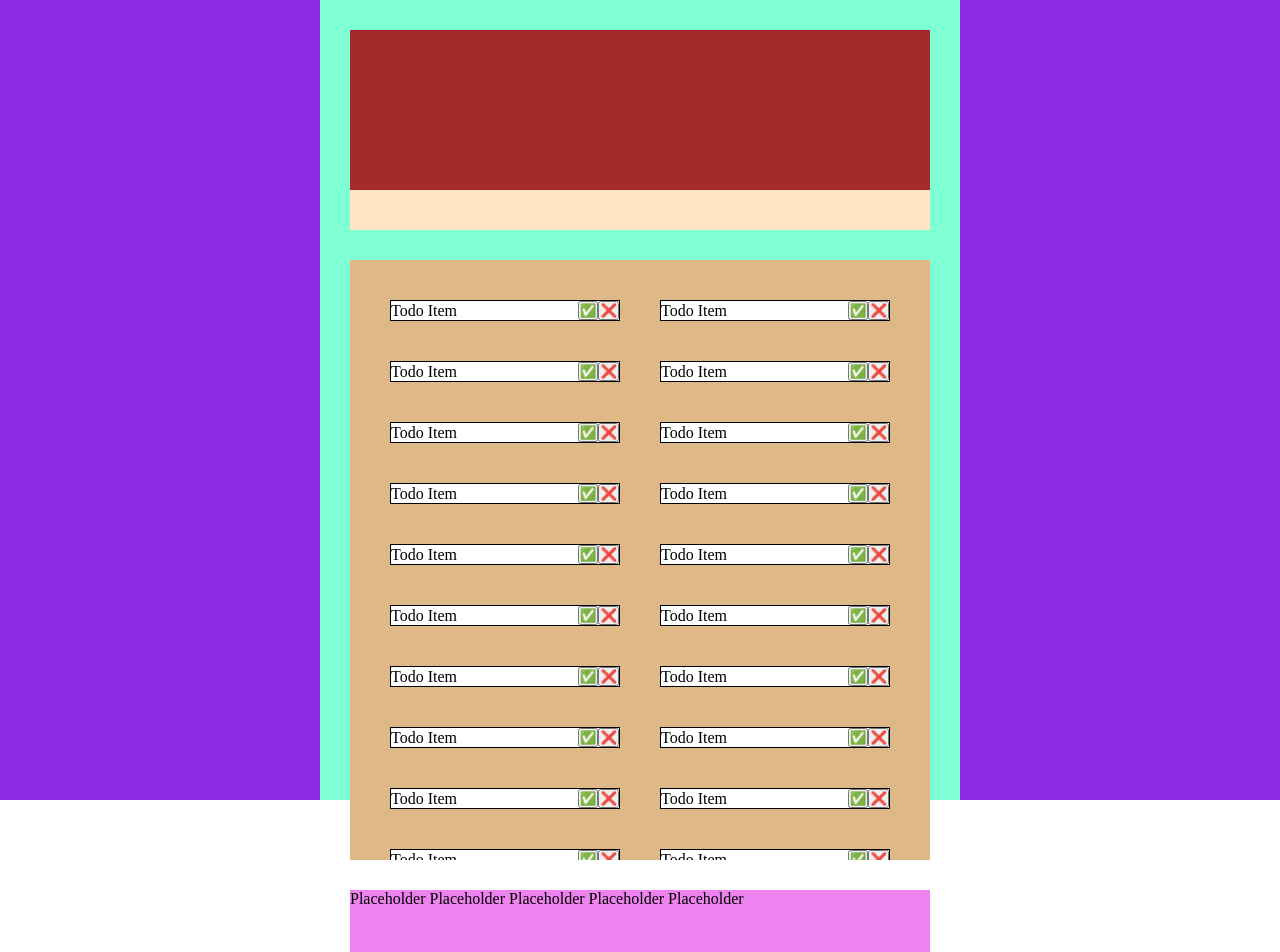
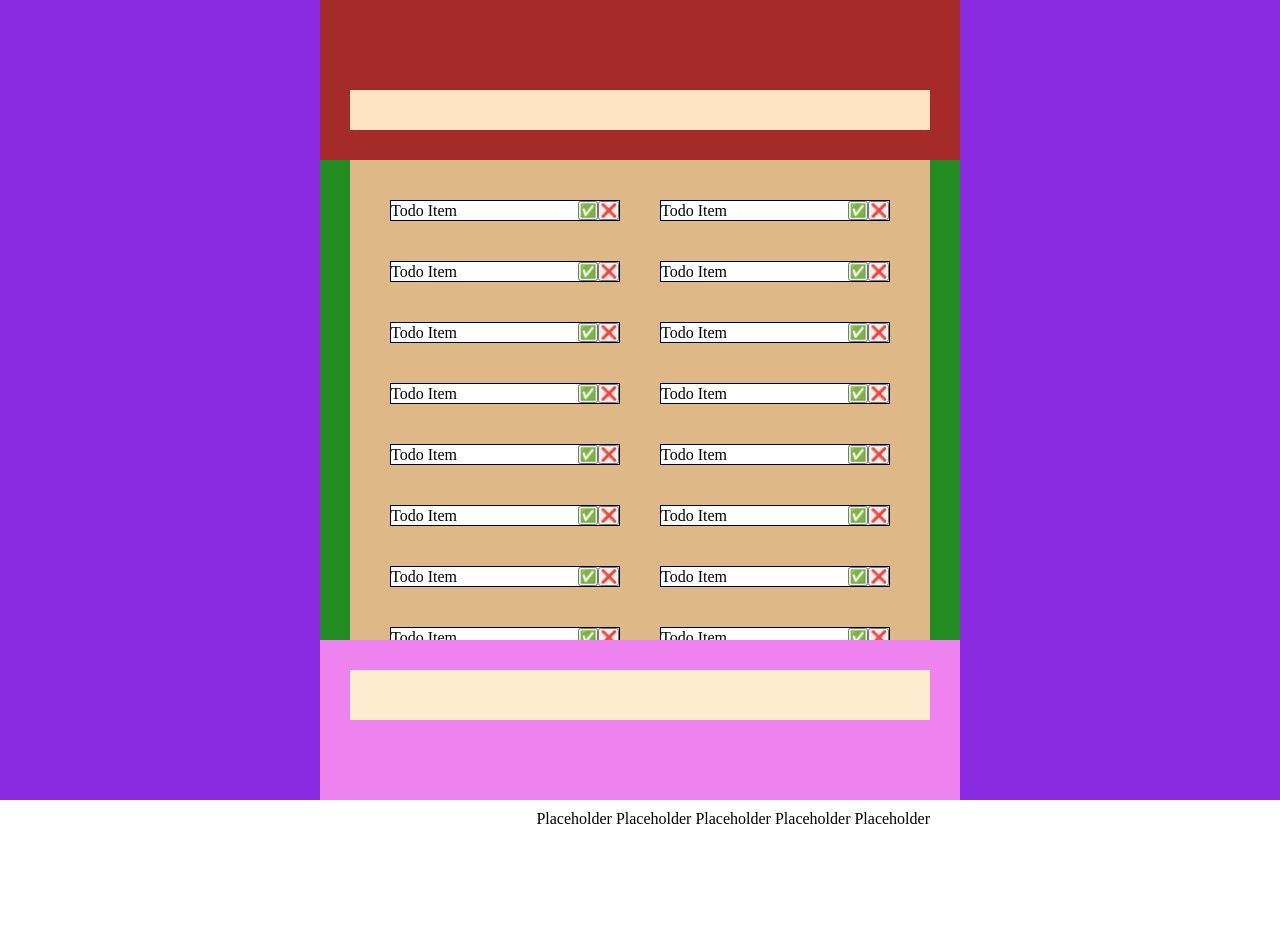
Before and after one commit to Therakar/react-todo-list, a React (Create React App) app: page / in a window 1280 px wide. Shown: the top 952 px of the page. After the commit the page ends 828 px from the top, so only its background shows below. Built offline with nearby package versions, Linux system fonts and the light colour scheme.

Commit message:
fix scaffolding

```diff
--- a/src/Style/App.css
+++ b/src/Style/App.css
@@ -7,6 +7,6 @@
 
 .container {
   width: 50vw;
-  height: 100vh;
+  height: 100%;
   background-color: aquamarine;
 }
--- a/src/Style/FooterStyle/Footer.css
+++ b/src/Style/FooterStyle/Footer.css
@@ -1,6 +1,11 @@
 .footer {
   margin: auto;
   background-color: violet;
-  margin: 30px 30px 0px 30px;
-  height: 180px;
+  padding: 30px 30px 0px 30px;
+  height: 20%;
 }
+
+.bottom-text {
+  text-align: end;
+  margin-top: 90px;
+}
--- a/src/Style/FooterStyle/SortingForm.css
+++ b/src/Style/FooterStyle/SortingForm.css
@@ -0,0 +1,4 @@
+.sorting-container {
+  height: 50px;
+  background-color: blanchedalmond;
+}
--- a/src/Style/HeaderStyle/Header.css
+++ b/src/Style/HeaderStyle/Header.css
@@ -1,6 +1,6 @@
 .header {
   background-color: brown;
-  height: 200px;
-  margin: 30px;
+  height: 20%;
+  padding: 30px;
   display: flex;
 }
--- a/src/Style/MainStyle/Main.css
+++ b/src/Style/MainStyle/Main.css
@@ -1,5 +1,5 @@
 .main {
   background-color: forestgreen;
-  margin: 0px 30px 0px 30px;
-  height: 600px;
+  padding: 0px 30px 0px 30px;
+  height: 60%;
 }
--- a/src/components/FooterComponents/Footer.js
+++ b/src/components/FooterComponents/Footer.js
@@ -5,7 +5,9 @@ export default function Footer() {
   return (
     <div className="footer">
       <SortingForm />
-      <p>Placeholder Placeholder Placeholder Placeholder Placeholder</p>
+      <p className="bottom-text">
+        Placeholder Placeholder Placeholder Placeholder Placeholder
+      </p>
     </div>
   );
 }
--- a/src/components/FooterComponents/SortingForm.js
+++ b/src/components/FooterComponents/SortingForm.js
@@ -1,3 +1,5 @@
 import "../../Style/FooterStyle/SortingForm.css";
 
-export default function SortingForm() {}
+export default function SortingForm() {
+  return <div className="sorting-container"></div>;
+}
```
